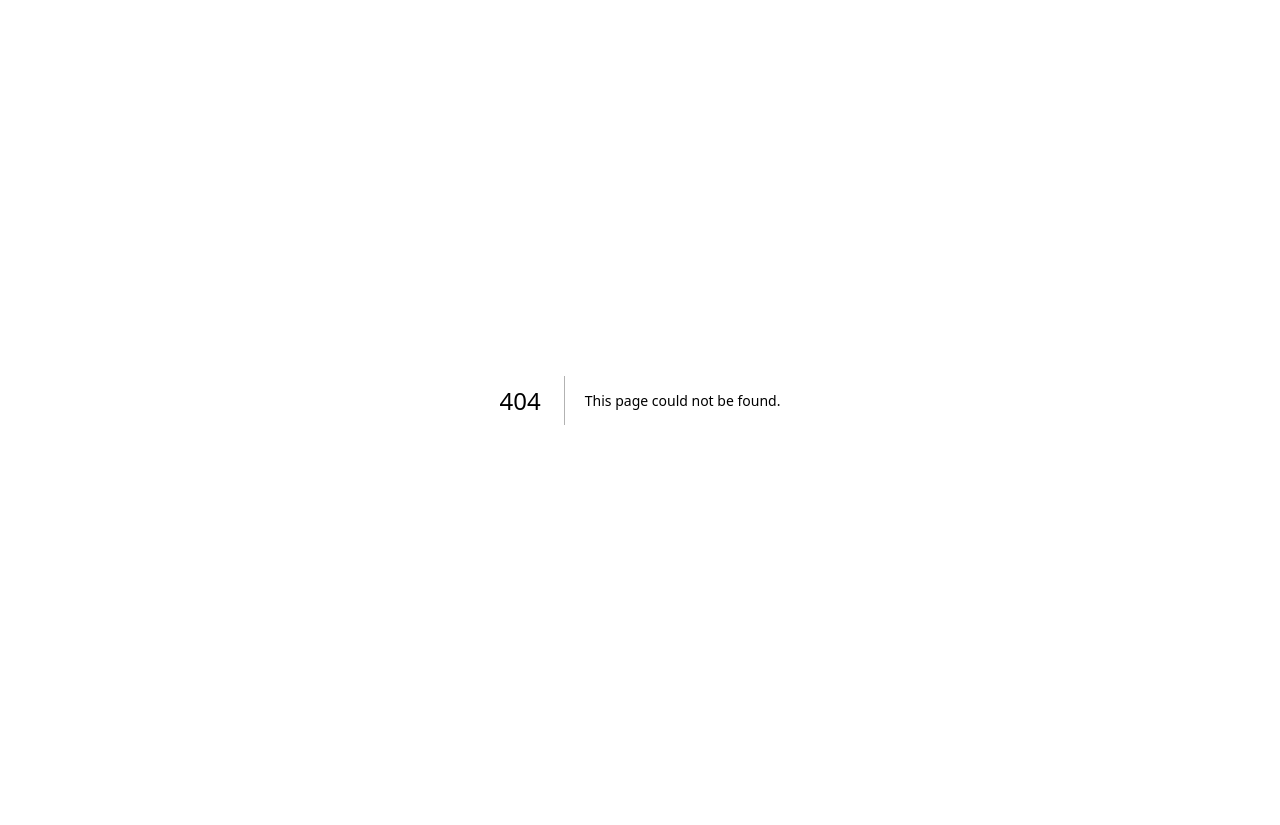
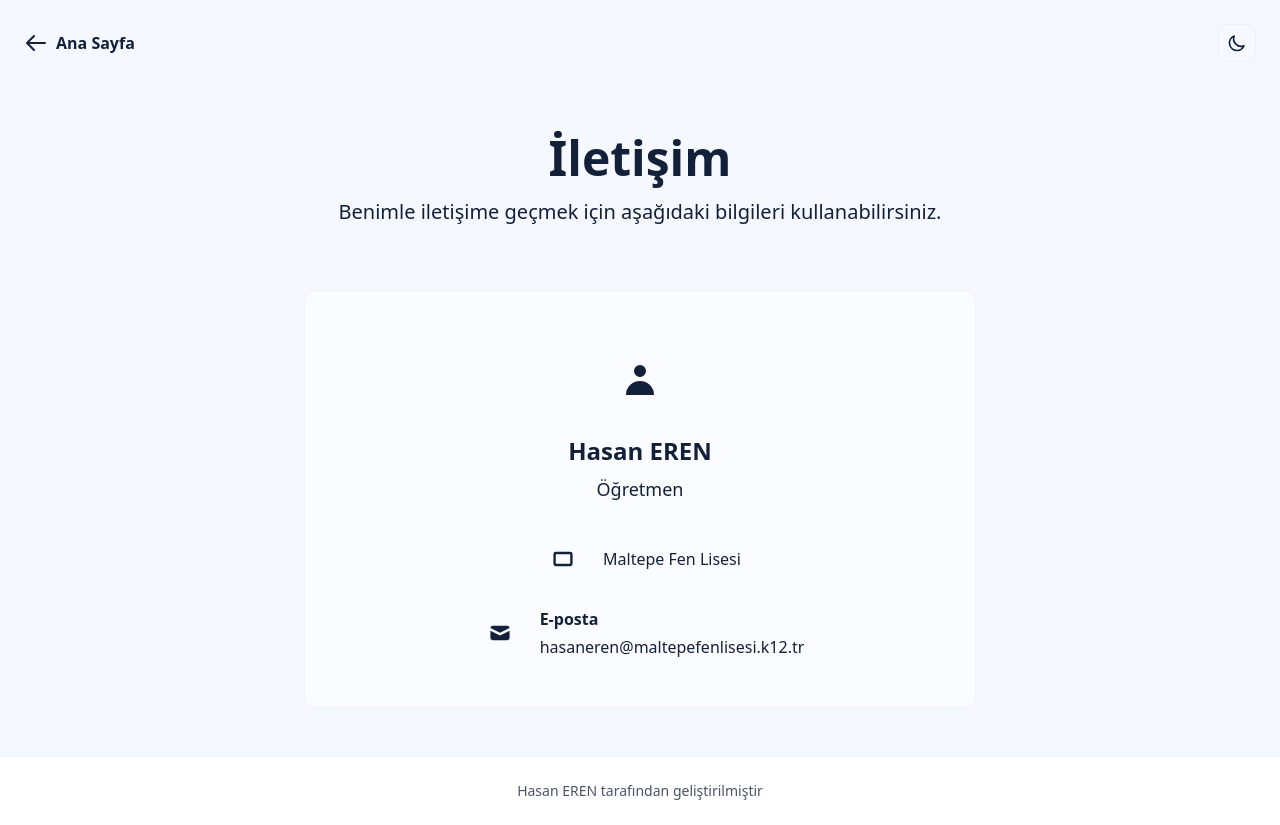
Before and after one commit to HasanErenn/tubitak4006panel, a Next.js app: page /iletisim in a window 1280 px wide. Before the commit this address had no page. Before the commit the page ends 800 px from the top, so only its background shows below. Built offline with nearby package versions, Linux system fonts and the light colour scheme.

Commit message:
tasarimsal degisiklikler yapildi

```diff
--- /dev/null
+++ b/src/app/iletisim/page.tsx
@@ -0,0 +1,92 @@
+'use client'
+
+import Link from 'next/link'
+import ThemeToggle from '@/components/ui/ThemeToggle'
+import Footer from '@/components/layouts/Footer'
+
+export default function IletisimPage() {
+  return (
+    <div className="min-h-screen bg-gradient-to-br from-background via-primary/5 to-accent relative overflow-hidden flex flex-col">
+      {/* Background Decorations */}
+      <div className="absolute inset-0 overflow-hidden">
+        <div className="absolute -top-40 -right-40 w-80 h-80 bg-primary/10 rounded-full blur-3xl"></div>
+        <div className="absolute -bottom-40 -left-40 w-80 h-80 bg-secondary/20 rounded-full blur-3xl"></div>
+        <div className="absolute top-1/2 left-1/2 transform -translate-x-1/2 -translate-y-1/2 w-96 h-96 bg-accent/10 rounded-full blur-3xl"></div>
+      </div>
+
+      {/* Header */}
+      <header className="relative z-10 flex justify-between items-center p-6">
+        <Link href="/" className="flex items-center space-x-2 text-primary hover:text-primary/80 transition-colors">
+          <svg className="w-6 h-6" fill="none" stroke="currentColor" viewBox="0 0 24 24">
+            <path strokeLinecap="round" strokeLinejoin="round" strokeWidth={2} d="M10 19l-7-7m0 0l7-7m-7 7h18" />
+          </svg>
+          <span className="font-semibold">Ana Sayfa</span>
+        </Link>
+        <ThemeToggle />
+      </header>
+
+      {/* Main Content */}
+      <div className="relative z-10 flex-1 py-12 px-6">
+        <div className="max-w-4xl mx-auto">
+
+          {/* Page Title */}
+          <div className="text-center mb-16">
+            <h1 className="text-4xl md:text-5xl font-bold text-foreground mb-4">
+              İletişim
+            </h1>
+            <p className="text-xl text-muted-foreground max-w-2xl mx-auto">
+              Benimle iletişime geçmek için aşağıdaki bilgileri kullanabilirsiniz.
+            </p>
+          </div>
+
+          {/* İletişim Bilgileri */}
+          <div className="flex justify-center">
+            <div className="bg-white/50 dark:bg-gray-800/50 backdrop-blur-sm rounded-xl p-12 border border-gray-200/50 dark:border-gray-700/50 max-w-2xl w-full">
+
+              <div className="space-y-8 text-center">
+                <div>
+                  <div className="w-20 h-20 bg-primary/10 rounded-full flex items-center justify-center mx-auto mb-4">
+                    <svg className="w-10 h-10 text-primary" fill="currentColor" viewBox="0 0 20 20">
+                      <path fillRule="evenodd" d="M10 9a3 3 0 100-6 3 3 0 000 6zm-7 9a7 7 0 1114 0H3z" clipRule="evenodd"/>
+                    </svg>
+                  </div>
+                  <h2 className="text-2xl font-bold text-foreground mb-2">Hasan EREN</h2>
+                  <p className="text-lg text-muted-foreground">Öğretmen</p>
+                </div>
+
+                <div className="space-y-6">
+                  <div className="flex items-center justify-center space-x-4">
+                    <div className="w-12 h-12 bg-primary/10 rounded-lg flex items-center justify-center flex-shrink-0">
+                      <svg className="w-6 h-6 text-primary" fill="currentColor" viewBox="0 0 20 20">
+                        <path fillRule="evenodd" d="M4 4a2 2 0 00-2 2v8a2 2 0 002 2h12a2 2 0 002-2V6a2 2 0 00-2-2H4zm0 2h12v8H4V6z" clipRule="evenodd"/>
+                      </svg>
+                    </div>
+                    <div className="text-left">
+                      {/* <h3 className="font-semibold text-foreground mb-1">Çalıştığım Kurum</h3> */}
+                      <p className="text-muted-foreground">Maltepe Fen Lisesi</p>
+                    </div>
+                  </div>
+
+                  <div className="flex items-center justify-center space-x-4">
+                    <div className="w-12 h-12 bg-primary/10 rounded-lg flex items-center justify-center flex-shrink-0">
+                      <svg className="w-6 h-6 text-primary" fill="currentColor" viewBox="0 0 20 20">
+                        <path d="M2.003 5.884L10 9.882l7.997-3.998A2 2 0 0016 4H4a2 2 0 00-1.997 1.884z"/>
+                        <path d="M18 8.118l-8 4-8-4V14a2 2 0 002 2h12a2 2 0 002-2V8.118z"/>
+                      </svg>
+                    </div>
+                    <div className="text-left">
+                      <h3 className="font-semibold text-foreground mb-1">E-posta</h3>
+                      <p className="text-muted-foreground">hasaneren@maltepefenlisesi.k12.tr</p>
+                    </div>
+                  </div>
+                </div>
+              </div>
+            </div>
+          </div>
+        </div>
+      </div>
+
+      <Footer />
+    </div>
+  )
+}
--- a/src/app/page.tsx
+++ b/src/app/page.tsx
@@ -2,7 +2,6 @@ import Link from "next/link";
 import Image from "next/image";
 import ThemeToggle from "@/components/ui/ThemeToggle";
 import Footer from "@/components/layouts/Footer";
-import Timeline from "@/components/Timeline";
 
 export default function Home() {
   return (
@@ -31,12 +30,12 @@ export default function Home() {
 
 
             <h1 className="text-5xl md:text-6xl font-bold text-foreground mb-6 leading-tight">
-              Maltepe Fen Lisesi
+
               <span className="text-primary block">TUBİTAK 4006 Proje Yönetim Sistemi</span>
             </h1>
 
             <p className="text-xl text-muted-foreground mb-8 max-w-2xl mx-auto leading-relaxed">
-              Okulumuz öğretmenlerinin TUBİTAK 4006 projelerini kolayca yönetebilmesi adına Hasan EREN tarafından geliştirilmiştir.
+            Öğretmenlerin TUBİTAK 4006 projelerini kolayca yönetebilmesi adına Maltepe Fen Lisesi Öğretmeni Hasan EREN tarafından geliştirilmiştir.
             </p>
           </div>
 
@@ -60,6 +59,16 @@ export default function Home() {
                 <path strokeLinecap="round" strokeLinejoin="round" strokeWidth={2} d="M18 9v3m0 0v3m0-3h3m-3 0h-3m-2-5a4 4 0 11-8 0 4 4 0 018 0zM3 20a6 6 0 0112 0v1H3v-1z" />
               </svg>
                Kayıt Ol
+            </Link>
+
+            <Link
+              href="/iletisim"
+              className="group px-8 py-4 bg-secondary text-secondary-foreground rounded-xl font-semibold hover:bg-secondary/90 transition-all duration-300 shadow-lg hover:shadow-xl transform hover:-translate-y-1 flex items-center justify-center"
+            >
+              <svg className="w-5 h-5 mr-2 group-hover:scale-110 transition-transform" fill="none" stroke="currentColor" viewBox="0 0 24 24">
+                <path strokeLinecap="round" strokeLinejoin="round" strokeWidth={2} d="M3 8l7.89 4.26a2 2 0 002.22 0L21 8M5 19h14a2 2 0 002-2V7a2 2 0 00-2-2H5a2 2 0 00-2 2v10a2 2 0 002 2z" />
+              </svg>
+              İletişim
             </Link>
           </div>
 
@@ -89,22 +98,6 @@ export default function Home() {
         </div>
       </div>
 
-      {/* Timeline Section */}
-      <section className="relative z-10 bg-white/80 backdrop-blur-sm border-t border-gray-200 py-16">
-        <div className="max-w-6xl mx-auto px-6">
-          <div className="text-center mb-12">
-            <h2 className="text-3xl md:text-4xl font-bold text-gray-900 mb-4">
-              Proje İlerleme Durumu
-            </h2>
-            <p className="text-lg text-gray-600 max-w-2xl mx-auto">
-              TUBİTAK 4006 projemizin güncel durumu ve önemli tarihler
-            </p>
-          </div>
-
-          <Timeline showAll={false} />
-        </div>
-      </section>
-
       <Footer />
     </div>
   );
--- a/src/components/layouts/Footer.tsx
+++ b/src/components/layouts/Footer.tsx
@@ -33,12 +33,12 @@ export default function Footer() {
           : 'border-gray-200/50 bg-white'
       }`}
     >
-      <div className="max-w-7xl mx-auto py-4 px-4 sm:px-6 lg:px-8">
+      <div className="max-w-7xl mx-auto py-6 px-4 sm:px-6 lg:px-8">
         <div className="text-center">
           <p className={`text-sm transition-colors duration-200 ${
             theme === 'dark' ? 'text-gray-400' : 'text-gray-600'
           }`}>
-            Hasan EREN tarafından hazırlanmıştır
+             Hasan EREN tarafından geliştirilmiştir
           </p>
         </div>
       </div>
--- a/src/components/pdf/PDFTemplate.tsx
+++ b/src/components/pdf/PDFTemplate.tsx
@@ -57,7 +57,7 @@ export const exportToPDF = async (userInfo: UserInfo) => {
               <!-- Başlık -->
               <div style="flex: 1; margin: 0 16px;">
 
-                <h1 style="font-size: 16px; font-weight: 600; margin: 0 0 4px 0; letter-spacing: 0px;">MALTEPE FEN LİSESİ</h1>
+
                 <h2 style="font-size: 16px; font-weight: 600; margin: 0 0 4px 0; letter-spacing: 0px;">2025 TUBİTAK 4006-B</h2>
                 <h2 style="font-size: 16px; font-weight: 600; margin: 0 0 4px 0; letter-spacing: 0px;">ALT PROJE BAŞVURU FORMU</h2>
 
```
